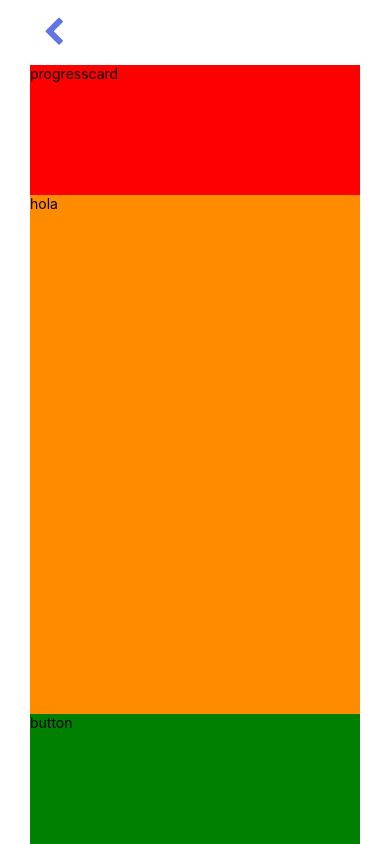
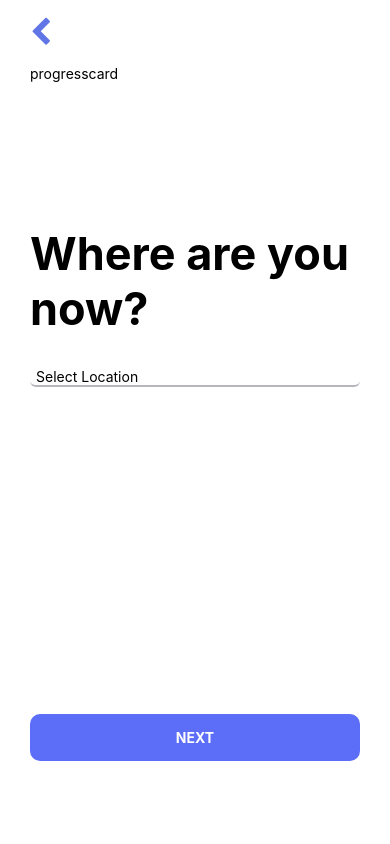
Before and after one commit to BC-MAR-21-RN/kata-05-reservacion-vuelo-equipo-02-k05-reservacion-vuelo, a React Native app in the folder reservacionVuelo/: screen / in a window 390 px wide. Built offline with nearby package versions, Linux system fonts and the light colour scheme.

Commit message:
minor style fixes

```diff
--- a/reservacionVuelo/App.js
+++ b/reservacionVuelo/App.js
@@ -12,7 +12,7 @@ class App extends Component {
 
   render() {
     return (
-      <View>
+      <View style={styles.container}>
         <Booking />
       </View>
     );
--- a/reservacionVuelo/Screens/Booking.js
+++ b/reservacionVuelo/Screens/Booking.js
@@ -26,10 +26,14 @@ export class Booking extends Component {
           <Text>progresscard</Text>
         </View>
         <View style={styles.component}>
-          <BookingQuestion />
+          <BookingQuestion question={'Where are you now?'} />
         </View>
         <View style={styles.button}>
-          <Text>button</Text>
+          <TouchableOpacity
+            accessibilityLabel="Submit login information"
+            style={styles.filledButton}>
+            <Text style={styles.filledButtonText}>NEXT</Text>
+          </TouchableOpacity>
         </View>
       </View>
     );
@@ -43,7 +47,7 @@ const styles = StyleSheet.create({
     paddingRight: 30,
   },
   returnButton: {
-    padding: 13,
+    paddingRight: 10,
   },
   return: {
     flex: 1,
@@ -51,15 +55,23 @@ const styles = StyleSheet.create({
     alignItems: 'center',
   },
   progressCard: {
-    backgroundColor: 'red',
     flex: 2,
   },
   component: {
-    backgroundColor: 'darkorange',
     flex: 8,
   },
   button: {
-    backgroundColor: 'green',
     flex: 2,
+    flexDirection: 'column',
+  },
+  filledButton: {
+    borderRadius: 10,
+    backgroundColor: '#5c6df8',
+    alignItems: 'center',
+    padding: 15,
+  },
+  filledButtonText: {
+    color: '#ffff',
+    fontWeight: '700',
   },
 });
--- a/reservacionVuelo/components/BookingQuestion.js
+++ b/reservacionVuelo/components/BookingQuestion.js
@@ -1,5 +1,5 @@
 import React, {Component} from 'react';
-import {View, StyleSheet, Text, Dimensions} from 'react-native';
+import {View, StyleSheet, Text, TextInput} from 'react-native';
 
 export class BookingQuestion extends Component {
   constructor(props) {
@@ -8,8 +8,13 @@ export class BookingQuestion extends Component {
 
   render() {
     return (
-      <View>
-        <Text>hola</Text>
+      <View style={styles.container}>
+        <View style={styles.question}>
+          <Text style={styles.label}>{this.props.question}</Text>
+        </View>
+        <View style={styles.questionTextBox}>
+          <TextInput style={styles.textInput} placeholder="Select Location" />
+        </View>
       </View>
     );
   }
@@ -17,8 +22,23 @@ export class BookingQuestion extends Component {
 
 const styles = StyleSheet.create({
   container: {
-    height: Dimensions.get('window').height,
-    paddingLeft: 30,
-    paddingRight: 30,
+    height: '100%',
+  },
+  question: {
+    flex: 1,
+    justifyContent: 'center',
+  },
+  questionTextBox: {
+    flex: 2,
+  },
+  textInput: {
+    borderBottomWidth: 2,
+    borderBottomColor: '#b6b7ba',
+    paddingLeft: 6,
+    borderRadius: 6,
+  },
+  label: {
+    fontWeight: '700',
+    fontSize: 45,
   },
 });
```
